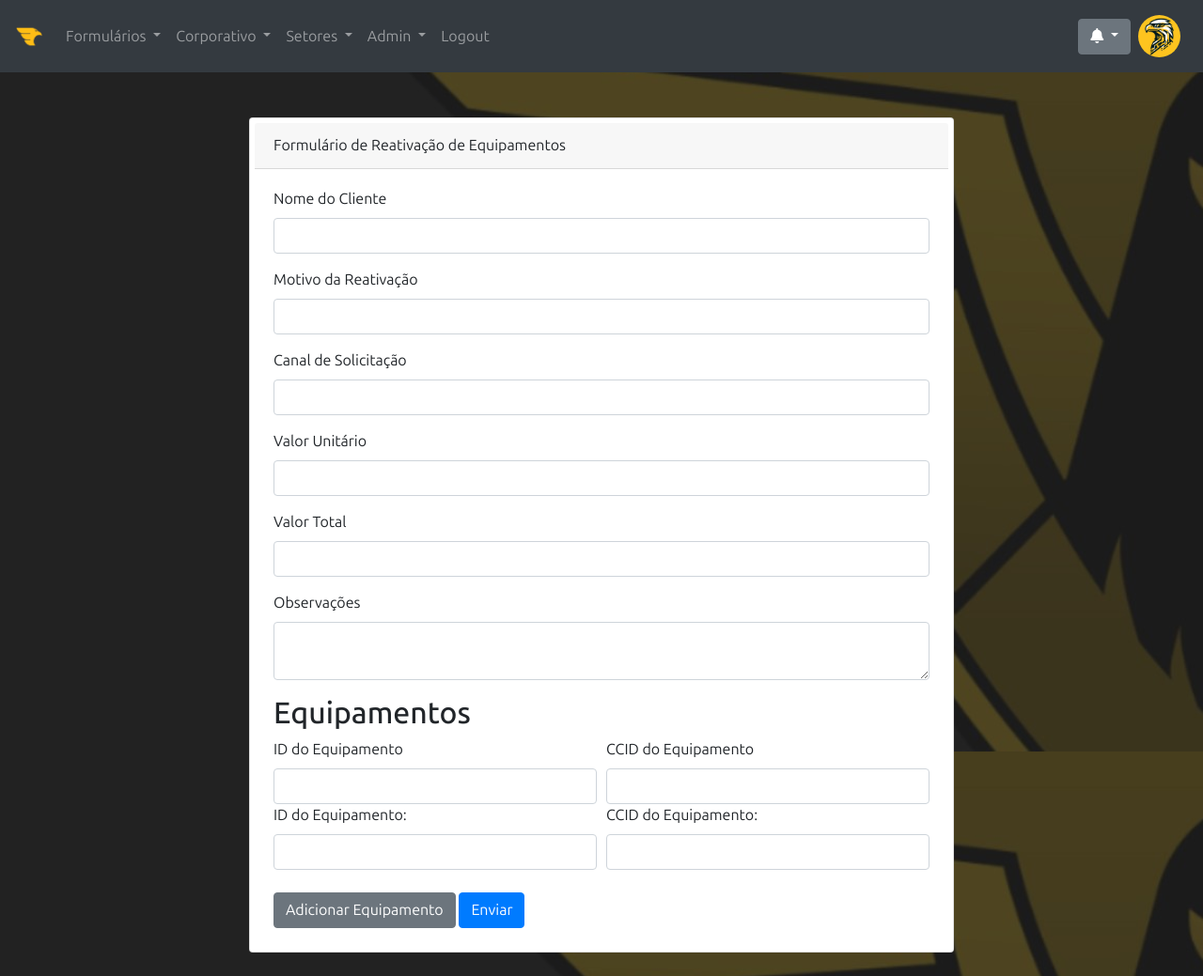
After one commit to EuricoTurzi/integsv2, a Flask app: page /reactivation/form in a window 1280 px wide. The commit adds this page. Shown: the whole page at 94% size. Run offline with Flask 3, Linux system fonts and the light colour scheme; a user stored in the database is signed in; data that the repository does not hold is empty; some libraries are stand-ins or nearby versions.

Commit message:
Novo sistema

```diff
--- a/app.py
+++ b/app.py
@@ -5,7 +5,7 @@ from flask import Flask
 from flask_sqlalchemy import SQLAlchemy
 from flask_migrate import Migrate
 from flask_login import LoginManager
-from models import User
+from models import User, db
 
 app = Flask(__name__)
 app.config['SQLALCHEMY_DATABASE_URI'] = 'sqlite:///site.db'
@@ -21,7 +21,8 @@ app.config['MAIL_DEFAULT_SENDER'] = 'gikesaj434@dxice.com'  # Remetente padrão
 
 mail = Mail(app)
 
-db = SQLAlchemy()
+db.init_app(app)
+
 migrate = Migrate(app, db)
 
 login_manager = LoginManager()
@@ -35,8 +36,5 @@ def load_user(user_id):
 from routes import *
 
 if __name__ == '__main__':
-    with app.app_context():
-        db.init_app(app)
-        db.create_all()
         app.run(debug=True)
         # app.run(host='0.0.0.0', port=5050)
--- a/forms.py
+++ b/forms.py
@@ -2,7 +2,7 @@
 from flask_wtf import FlaskForm
 from flask_wtf.file import FileField, FileAllowed
 from flask_login import current_user
-from wtforms import StringField, PasswordField, SubmitField, TextAreaField, ValidationError, SelectField, MultipleFileField, IntegerField, BooleanField, FloatField
+from wtforms import StringField, PasswordField, SubmitField, TextAreaField, ValidationError, SelectField, MultipleFileField, IntegerField, BooleanField, FormField, FieldList, Form
 from wtforms.validators import DataRequired, Email, EqualTo, Optional
 
 class RegisterForm(FlaskForm):
@@ -135,3 +135,16 @@ class EntranceForm(FlaskForm):
 
     def process_equipment_number(self):
         self.equipment_number.data = self.equipment_number.data.replace(' ', ';')
+
+class EquipmentForm(Form):
+    equipment_id = StringField('ID do Equipamento', validators=[DataRequired()])
+    equipment_ccid = StringField('CCID do Equipamento', validators=[DataRequired()])
+
+class ReactivationForm(FlaskForm):
+    client = StringField('Nome do Cliente', validators=[DataRequired()])
+    reactivation_reason = StringField('Motivo da Reativação', validators=[DataRequired()])
+    request_channel = StringField('Canal de Solicitação', validators=[DataRequired()])
+    equipments = FieldList(FormField(EquipmentForm), min_entries=1, max_entries=30)
+    value = StringField('Valor Unitário', validators=[DataRequired()])
+    total_value = StringField('Valor Total', validators=[DataRequired()])
+    observation = TextAreaField('Observações')
--- a/routes.py
+++ b/routes.py
@@ -7,8 +7,8 @@ from werkzeug.utils import secure_filename
 from werkzeug.security import generate_password_hash
 from flask_mail import Message
 from app import app, mail
-from forms import RegisterForm, LoginForm, ReportForm, ProfileForm, ChangePasswordForm, SalesRequestForm, EntranceForm
-from models import db, User, Report, SalesRequest, Log, Notification, Entrance
+from forms import RegisterForm, LoginForm, ReportForm, ProfileForm, ChangePasswordForm, SalesRequestForm, EntranceForm, ReactivationForm
+from models import db, User, Report, SalesRequest, Log, Notification, Entrance, Reactivation, Equipment
 from pdf_maintenance import generate_pdf
 from pdf_expedition import generate_expedition_pdf
 from pdf_sales import general_pdf
@@ -181,7 +181,8 @@ def get_num_maintenances():
 @check_permissions(['Admin','Diretoria','Inteligência'])
 def direction_maintenance():
     page = request.args.get('page', 1, type=int)
-    maintenances = Report.query.paginate(page=page, per_page=30)
+
+    maintenances = Report.query.filter_by(status='Enviado à diretoria').paginate(page=page, per_page=30)
     return render_template('direction_maintenance.html', maintenances=maintenances)
 
 @app.route('/maintenances/update_direction/<int:maintenance_id>', methods=['POST'])
@@ -262,6 +263,11 @@ def approve_maintenance_direction(maintenance_id):
 @check_permissions(['Admin', 'Inteligência'])
 def admin_dashboard():
 
+    def get_total_sales_values():
+        total_value = db.session.query(db.func.sum(SalesRequest.total_value)).scalar()
+        return total_value if total_value is not None else 0
+
+    total_sales_values = get_total_sales_values()
     num_sales_requests = get_num_sales_requests()
     num_maintenances = get_num_maintenances()
     page = request.args.get('page', 1, type=int)
@@ -269,7 +275,8 @@ def admin_dashboard():
     log_entries = Log.query.paginate(page=page, per_page=5)
 
     return render_template('admin_dashboard.html', num_sales_requests=num_sales_requests,
-                           num_maintenances=num_maintenances, log_entries=log_entries)
+                           num_maintenances=num_maintenances, log_entries=log_entries,
+                           total_sales_values=total_sales_values)
 
 @app.route('/admin/dashboard/export')
 @login_required
@@ -1123,7 +1130,7 @@ def entrance():
                     <p>Prezados(as)</p></br>
 
                     <p>É com satisfação que informamos que os equipamentos referentes ao pedido <b>'{entrance.id}'</b> do cliente <b>'{entrance.client}'</b> foram recebidos.</p>
-                    <p>Em anexo a este e-mail, você encontrará o protocolo de entrada, que detalha todas as verificações realizadas, as condições de recebimento dos equipamentos </p><br>
+                    <p>Em anexo a este e-mail, você encontrará o protocolo de entrada, que detalha todas as verificações realizadas, as condições de recebimento dos equipamentos </p>
 
                     <p>Atenciosamente,</p><br>
 
@@ -1148,11 +1155,11 @@ def all_entrances():
     return render_template('entrances.html', all_entrances=all_entrances)
 
 @app.route('/entrance/update_status/<int:entrance_id>', methods=['POST'])
-@login_required
 @check_permissions(['Admin', 'Manutenção', 'Inteligência'])
-def update_status(entrance_id):
+def update_entrance_status(entrance_id):
     entrance = Entrance.query.get_or_404(entrance_id)
-    entrance.status = 'Manutenção realizada'
+    entrance.maintenance_status = 'Manutenção realizada'
+    entrance.returned_equipment_numbers = request.form.get('equipment_returned')  # Corrigir o nome do campo
     db.session.commit()
 
     flash('Status da entrada atualizado para "Manutenção realizada"!', 'info')
@@ -1176,3 +1183,43 @@ def download_entrance_pdf(entrance_id):
         as_attachment=True,
         download_name=filename
     )
+
+@app.route('/reactivation/form', methods=['GET', 'POST'])
+@login_required
+@check_permissions(['Admin', 'Comercial', 'Inteligência'])
+def reactivation_form():
+    form = ReactivationForm()
+    if form.validate_on_submit():
+        reactivation = Reactivation(
+            client=form.client.data,
+            reactivation_reason=form.reactivation_reason.data,
+            request_channel=form.request_channel.data,
+            value=form.value.data,
+            total_value=form.total_value.data,
+            observation=form.observation.data
+        )
+        db.session.add(reactivation)
+        db.session.flush()  # Isso garante que o objeto reactivation tenha um ID antes de continuar
+
+        # Processar cada par de ID e CCID
+        for i in range(18):  # Assumindo que você tem no máximo 18 equipamentos
+            equipment_id = request.form.get(f'equipments-{i}-equipment_id', None)
+            equipment_ccid = request.form.get(f'equipments-{i}-equipment_ccid', None)
+            if equipment_id and equipment_ccid:
+                equipment = Equipment(
+                    reactivation_id=reactivation.id,
+                    equipment_id=equipment_id,
+                    equipment_ccid=equipment_ccid
+                )
+                db.session.add(equipment)
+
+        db.session.commit()
+        flash('Reativação cadastrada com sucesso!')
+        return redirect(url_for('reactivation_form'))
+
+    return render_template('reactivation_form.html', form=form)
+
+@app.route('/reactivation/all', methods=['GET'])
+def reactivations():
+    reactivations = Reactivation.query.all()
+    return render_template('reactivations.html', reactivations=reactivations)
--- a/templates/base.html
+++ b/templates/base.html
@@ -37,6 +37,9 @@
                         {% endif %}
                         {% if current_user.access_level in ['Admin', 'Expedição', 'Inteligência'] %}
                         <a class="dropdown-item" href="{{ url_for('entrance') }}">Formulário de Entrada</a>
+                        {% endif %}
+                        {% if current_user.access_level in ['Admin', 'Comercial', 'Inteligência'] %}
+                        <a class="dropdown-item" href="{{ url_for('reactivation_form') }}">Formulário de Reativação</a>
                         {% endif %}
                     </div>
                 </li>
@@ -81,6 +84,9 @@
                         {% endif %}
                         {% if current_user.access_level in ['Admin', 'Expedição', 'Manutenção', 'Inteligência'] %}
                         <a class="dropdown-item" href="{{ url_for('all_entrances') }}">Entradas</a>
+                        {% endif %}
+                        {% if current_user.access_level in ['Admin', 'Comercial', 'Inteligência'] %}
+                        <a class="dropdown-item" href="{{ url_for('reactivations') }}">Reativações</a>
                         {% endif %}
                         <a class="dropdown-item" href="{{ url_for('sales_status') }}">Status</a>
                     </div>
--- /dev/null
+++ b/templates/reactivation_form.html
@@ -0,0 +1,112 @@
+{% extends 'base.html' %}
+
+{% block title %}Formulário de Reativação{% endblock %}
+
+{% block content %}
+<style>
+body {
+    overflow-x: hidden;
+}
+.card {
+    width: 750px;
+    box-sizing: border-box;
+    margin: 0 auto;
+    margin-bottom: 25px;
+    padding: 5px;
+}
+::-webkit-scrollbar {
+    display: none;
+}
+@media (max-width: 768px) {
+    .card {
+        width: 400px;
+    }
+}
+</style>
+
+<div class="row justify-content-center">
+    <div class="col-md-8">
+        <div class="card">
+            <div class="card-header">Formulário de Reativação de Equipamentos</div>
+            <div class="card-body">
+                <form method="post" action="{{ url_for('reactivation_form') }}">
+                    {{ form.hidden_tag() }}
+                    <div class="form-group">
+                        {{ form.client.label(class="form-control-label") }}
+                        {{ form.client(class="form-control") }}
+                    </div>
+                    <div class="form-group">
+                        {{ form.reactivation_reason.label(class="form-control-label") }}
+                        {{ form.reactivation_reason(class="form-control") }}
+                    </div>
+                    <div class="form-group">
+                        {{ form.request_channel.label(class="form-control-label") }}
+                        {{ form.request_channel(class="form-control") }}
+                    </div>
+                    <div class="form-group">
+                        {{ form.value.label(class="form-control-label") }}
+                        {{ form.value(class="form-control") }}
+                    </div>
+                    <div class="form-group">
+                        {{ form.total_value.label(class="form-control-label") }}
+                        {{ form.total_value(class="form-control") }}
+                    </div>
+                    <div class="form-group">
+                        {{ form.observation.label(class="form-control-label") }}
+                        {{ form.observation(class="form-control") }}
+                    </div>
+                    <h2>Equipamentos</h2>
+                    <div id="equipments">
+                        {% for equipment_form in form.equipments %}
+                            <div class="form-row">
+                                <div class="col">
+                                    {{ equipment_form.equipment_id.label(class="form-control-label") }}
+                                    {{ equipment_form.equipment_id(class="form-control") }}
+                                </div>
+                                <div class="col">
+                                    {{ equipment_form.equipment_ccid.label(class="form-control-label") }}
+                                    {{ equipment_form.equipment_ccid(class="form-control") }}
+                                </div>
+                            </div>
+                        {% endfor %}
+                    </div></br>
+                    <button type="button" class="btn btn-secondary" id="add-equipment">Adicionar Equipamento</button>
+                    <button type="submit" class="btn btn-primary">Enviar</button>
+                </form>
+            </div>
+        </div>
+    </div>
+</div>
+<script>
+    // Função para adicionar campos de equipamento
+    function addEquipmentFields() {
+    var container = document.getElementById('equipments');
+    var count = container.querySelectorAll('.form-row').length;
+
+    if(count < 18) {
+        var equipmentGroupDiv = document.createElement('div');
+        equipmentGroupDiv.classList.add('form-row', 'equipment-group');
+        equipmentGroupDiv.innerHTML = `
+            <div class="col">
+                <label for="equipments-${count}-equipment_id">ID do Equipamento:</label>
+                <input type="text" name="equipments-${count}-equipment_id" class="form-control" required>
+            </div>
+            <div class="col">
+                <label for="equipments-${count}-equipment_ccid">CCID do Equipamento:</label>
+                <input type="text" name="equipments-${count}-equipment_ccid" class="form-control" required>
+            </div>
+        `;
+        container.appendChild(equipmentGroupDiv);
+    } else {
+        alert('Número máximo de equipamentos atingido.');
+    }
+}
+
+    document.getElementById('add-equipment').addEventListener('click', addEquipmentFields);
+
+    // Adicionar os primeiros campos de equipamento ao carregar a página
+    window.onload = function() {
+        addEquipmentFields(); // Adiciona o primeiro conjunto de campos
+    };
+    </script>
+{% endblock %}
```
Also changed, not shown: migrations/versions/bd287a9bc7f2_migrate_entrance.py (added, +36 -0 lines), migrations/versions/d95d467697f4_mensagem_da_migração.py (added, +47 -0 lines), models.py (+22 -1 lines), templates/admin_dashboard.html (+6 -2 lines), templates/direction_maintenance.html (+52 -0 lines), templates/entrances.html (+26 -7 lines), templates/reactivations.html (added, +103 -0 lines), instance/site.db, static/uploads/OIG2.jpeg (added).
